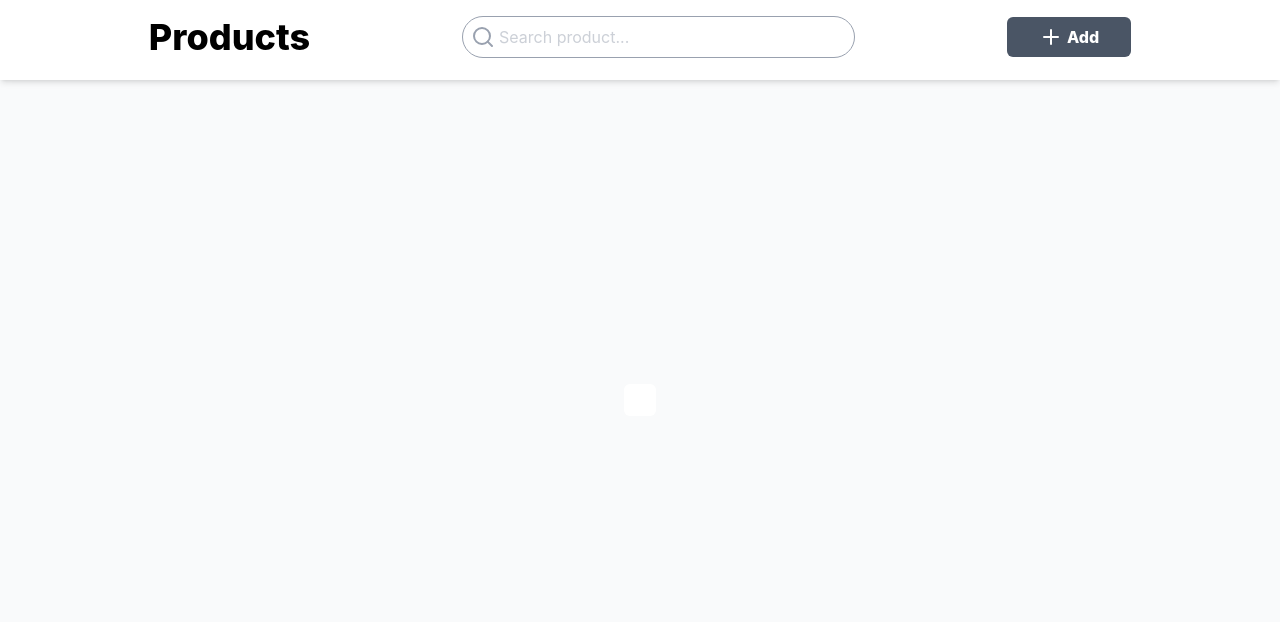
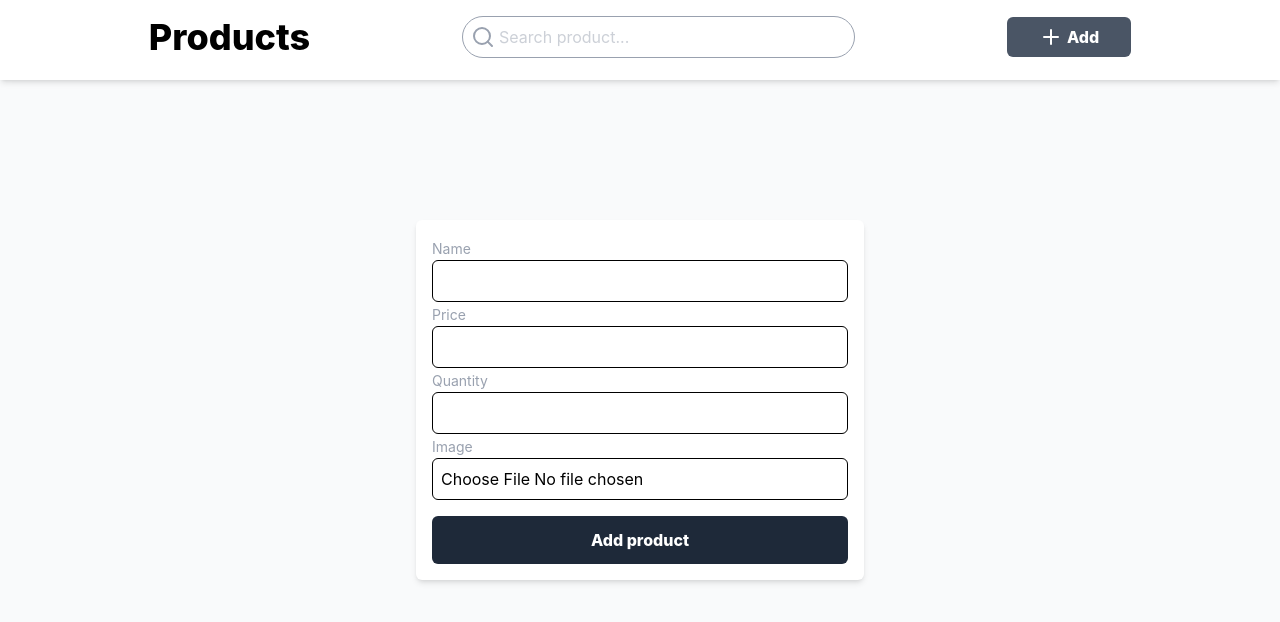
Before and after one commit to TONY-OCHIENG/Products, a React (Vite) app in the folder FrontEnd/: page / in a window 1280 px wide. Shown: the top 622 px of the page. Built offline with nearby package versions, Linux system fonts and the light colour scheme.

Commit message:
Adding form input to add products

```diff
--- a/FrontEnd/src/App.tsx
+++ b/FrontEnd/src/App.tsx
@@ -15,8 +15,18 @@ function App() {
           <button className='flex gap-1 py-2 px-8 rounded-md cursor-pointer bg-gray-600 text-white font-extrabold'><Plus/> Add</button>
         </div>
       </div>
-      <div className='absolute p-4 top-1/2 left-1/2 -translate-x-1/2 -translate-y-1/2  bg-white rounded-md'>
-
+      <div className='z-10 absolute p-4 top-1/2 left-1/2 -translate-x-1/2 -translate-y-1/2  bg-white rounded-md max-w-md shadow-md'>
+       <form action="" className='w-full'>
+        <label htmlFor="" className='text-sm text-gray-400'>Name</label>
+        <input type="text" className='w-full border p-2 rounded-md outline-none'/>
+         <label htmlFor="" className='text-sm text-gray-400'>Price</label>
+        <input type="number" className='w-full border p-2 rounded-md outline-none'/>
+         <label htmlFor="" className='text-sm text-gray-400'>Quantity</label>
+        <input type="number" className='w-full border p-2 rounded-md outline-none'/>
+         <label htmlFor="" className='text-sm text-gray-400'>Image</label>
+        <input type="file" className='w-full border p-2 rounded-md outline-none'/>
+        <button className='py-3 w-full bg-gray-800 mt-4 rounded-md text-white font-extrabold cursor-pointer'>Add product</button>
+       </form>
       </div>
     </div>
   )
```
